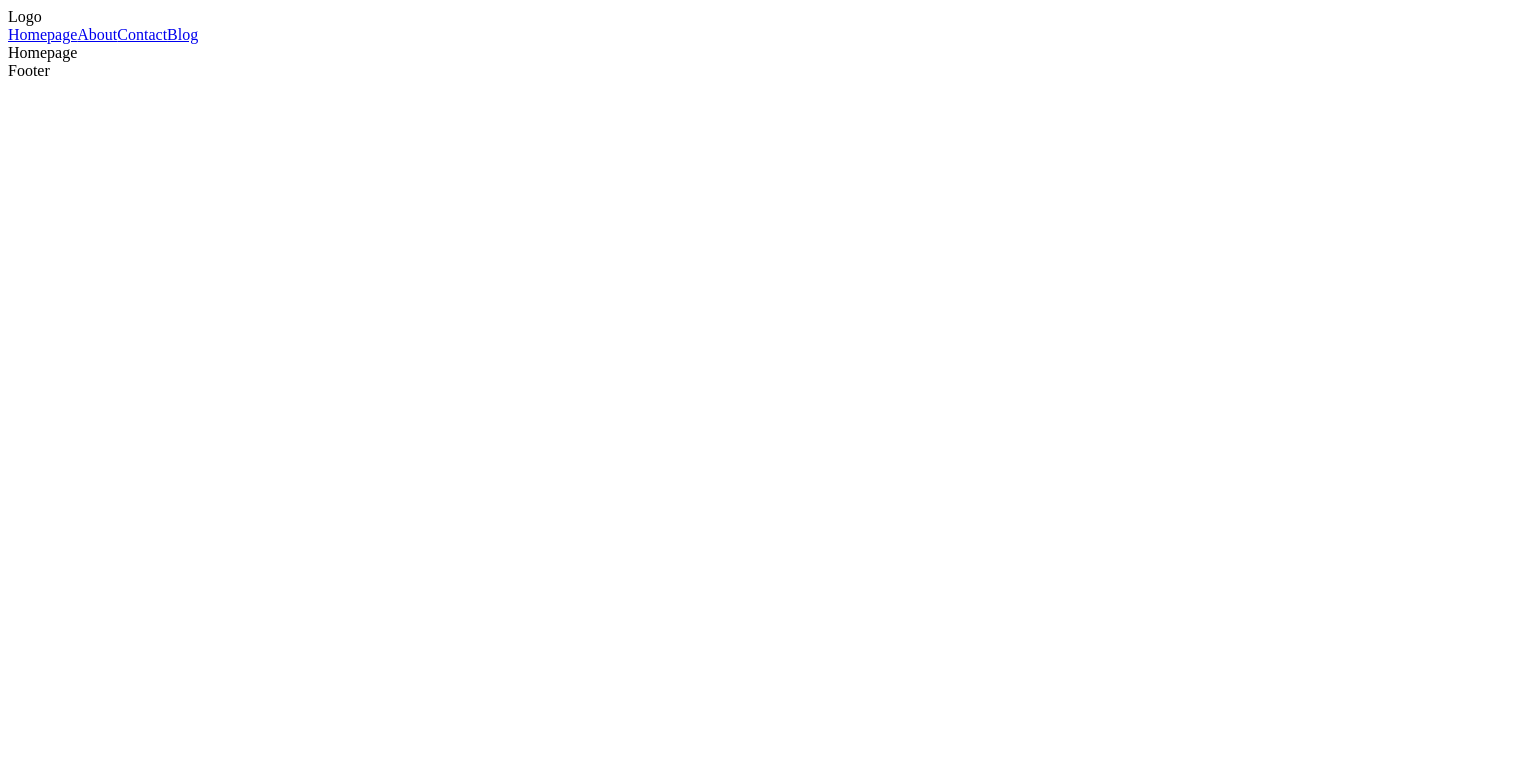
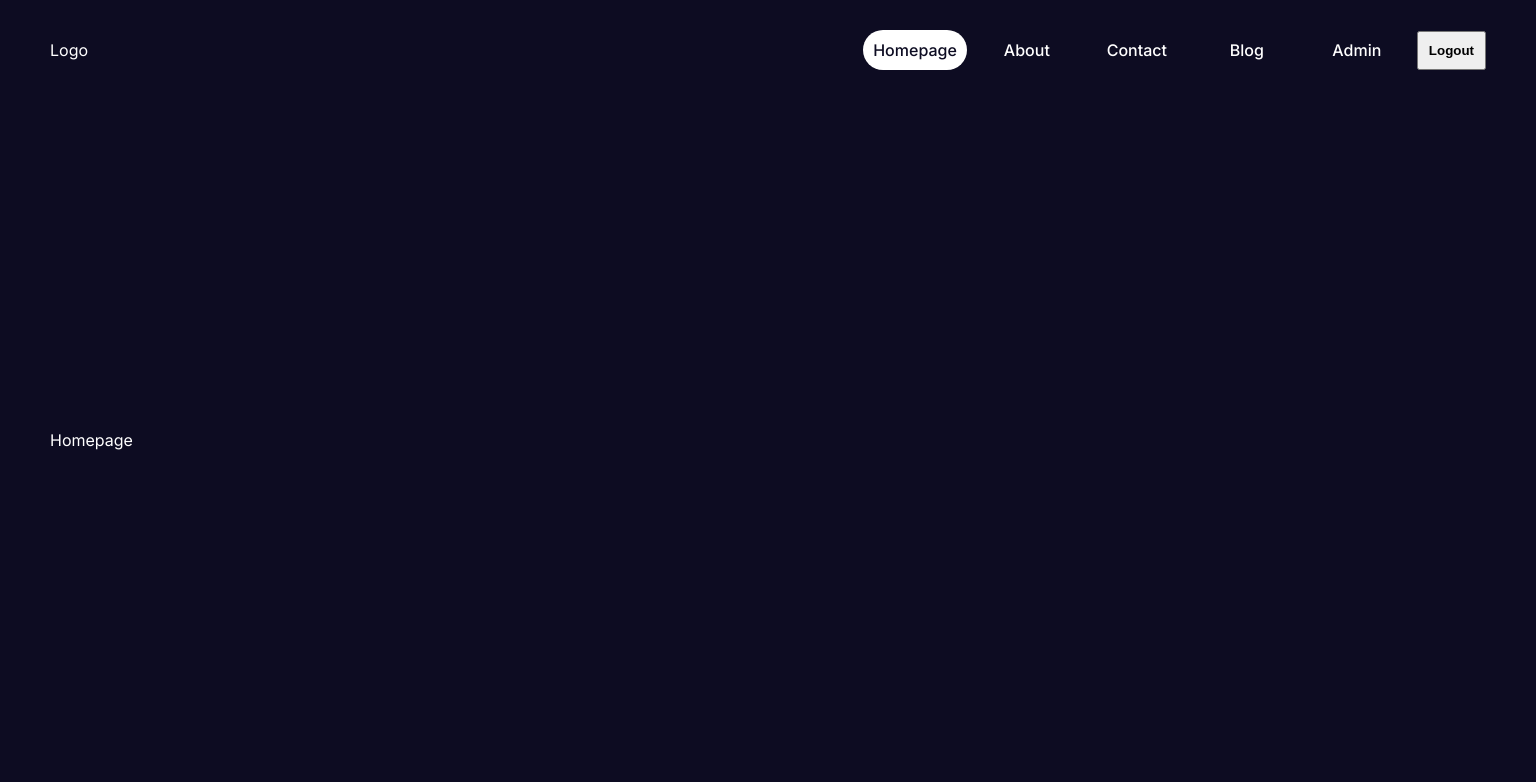
Before and after one commit to ketandogra/Next.js_14_Tutorial, a Next.js app: page / in a window 1280 px wide. Shown: the top 782 px of the page, 1536 px wide, since content can reach past the window. Built offline with nearby package versions, Linux system fonts and the light colour scheme.

Commit message:
added action class to active navbar link

```diff
--- a/src/app/globals.css
+++ b/src/app/globals.css
@@ -1,107 +1,34 @@
-:root {
-  --max-width: 1100px;
-  --border-radius: 12px;
-  --font-mono: ui-monospace, Menlo, Monaco, "Cascadia Mono", "Segoe UI Mono",
-    "Roboto Mono", "Oxygen Mono", "Ubuntu Monospace", "Source Code Pro",
-    "Fira Mono", "Droid Sans Mono", "Courier New", monospace;
-
-  --foreground-rgb: 0, 0, 0;
-  --background-start-rgb: 214, 219, 220;
-  --background-end-rgb: 255, 255, 255;
-
-  --primary-glow: conic-gradient(
-    from 180deg at 50% 50%,
-    #16abff33 0deg,
-    #0885ff33 55deg,
-    #54d6ff33 120deg,
-    #0071ff33 160deg,
-    transparent 360deg
-  );
-  --secondary-glow: radial-gradient(
-    rgba(255, 255, 255, 1),
-    rgba(255, 255, 255, 0)
-  );
-
-  --tile-start-rgb: 239, 245, 249;
-  --tile-end-rgb: 228, 232, 233;
-  --tile-border: conic-gradient(
-    #00000080,
-    #00000040,
-    #00000030,
-    #00000020,
-    #00000010,
-    #00000010,
-    #00000080
-  );
-
-  --callout-rgb: 238, 240, 241;
-  --callout-border-rgb: 172, 175, 176;
-  --card-rgb: 180, 185, 188;
-  --card-border-rgb: 131, 134, 135;
-}
-
-@media (prefers-color-scheme: dark) {
-  :root {
-    --foreground-rgb: 255, 255, 255;
-    --background-start-rgb: 0, 0, 0;
-    --background-end-rgb: 0, 0, 0;
-
-    --primary-glow: radial-gradient(rgba(1, 65, 255, 0.4), rgba(1, 65, 255, 0));
-    --secondary-glow: linear-gradient(
-      to bottom right,
-      rgba(1, 65, 255, 0),
-      rgba(1, 65, 255, 0),
-      rgba(1, 65, 255, 0.3)
-    );
-
-    --tile-start-rgb: 2, 13, 46;
-    --tile-end-rgb: 2, 5, 19;
-    --tile-border: conic-gradient(
-      #ffffff80,
-      #ffffff40,
-      #ffffff30,
-      #ffffff20,
-      #ffffff10,
-      #ffffff10,
-      #ffffff80
-    );
-
-    --callout-rgb: 20, 20, 20;
-    --callout-border-rgb: 108, 108, 108;
-    --card-rgb: 100, 100, 100;
-    --card-border-rgb: 200, 200, 200;
-  }
+:root{
+  --bg: #0d0c22;
+  --bgSoft: #2d2b42;
+  --text: white;
+  --textSoft: #e5e5e5;
+  --btn: #3673fd;
 }
 
 * {
+  margin: 0;
+  padding: 0;
   box-sizing: border-box;
-  padding: 0;
-  margin: 0;
 }
 
-html,
-body {
-  max-width: 100vw;
-  overflow-x: hidden;
+body{
+  background-color: var(--bg);
+  color: var(--text);
 }
 
-body {
-  color: rgb(var(--foreground-rgb));
-  background: linear-gradient(
-      to bottom,
-      transparent,
-      rgb(var(--background-end-rgb))
-    )
-    rgb(var(--background-start-rgb));
+a{
+  text-decoration: none;
+  color: inherit;
 }
 
-a {
-  color: inherit;
-  text-decoration: none;
+.container{
+  width: 1536px;
+  margin: auto;
+  padding-left: 50px;
+  padding-right: 50px;
+  min-height:100vh;
+  display: flex;
+  flex-direction: column;
+  justify-content: space-between;
 }
-
-@media (prefers-color-scheme: dark) {
-  html {
-    color-scheme: dark;
-  }
-}
--- a/src/app/layout.js
+++ b/src/app/layout.js
@@ -1,6 +1,9 @@
+import {Inter} from "next/font/google"
 import Footer from "@/components/footer/Footer";
 import Navbar from "@/components/navbar/Navbar";
+import "./globals.css";
 
+const inter = Inter({subsets:["latin"]});
 
 export const metadata = {
   title: "Create Next App",
@@ -9,12 +12,13 @@
 
 export default function RootLayout({ children }) {
   return (
-    <html>
-
-      <body>
-        <Navbar/>
-        {children}
-        <Footer/>
+    <html lang="en">
+      <body className={inter.className}>
+        <div className="container">
+          <Navbar />
+          {children}
+          <Footer />
+        </div>
       </body>
     </html>
   );
--- a/src/components/navbar/Navbar.jsx
+++ b/src/components/navbar/Navbar.jsx
@@ -1,9 +1,10 @@
 import Links from "./links/Links"
+import styles from "./navbar.module.css"
 
 
 const Navbar = () => {
   return (
-    <div>
+    <div className={styles.container}>
         <div>Logo</div>
         <div>
             <Links/>
--- a/src/components/navbar/links/Links.jsx
+++ b/src/components/navbar/links/Links.jsx
@@ -1,4 +1,7 @@
-import Link from "next/link";
+
+
+import styles from "./links.module.css"
+import NavLink from "./navLink/navLink";
 
 const Links = () => {
   const links = [
@@ -7,14 +10,17 @@
     { title: "Contact", path: "/contact" },
     { title: "Blog", path: "/blog" },
   ];
+  const session = true;
+  const isAdmin = true;
 
   return (
-    <div>
+    <div className={styles.links}>
       {links.map((link) => (
-        <Link href={link.path} key={link.title}>
-          {link.title}
-        </Link>
+        <NavLink item={link} key={link.title}/>
       ))}
+      {
+        session ? <> {isAdmin && (<NavLink item={{title: "Admin", path:"/admin"}} />)} <button className={styles.logout}>Logout</button> </> : (<NavLink item={{title: "Login", path:"/login"}} />)
+      }
     </div>
   );
 };
--- /dev/null
+++ b/src/components/navbar/links/links.module.css
@@ -0,0 +1,12 @@
+.links{
+    display: flex;
+    align-items: center;
+    gap: 10px;
+}
+
+.logout{
+    padding: 10px;
+    cursor: pointer;
+    font-weight: bold;
+
+}
--- /dev/null
+++ b/src/components/navbar/links/navLink/navLink.jsx
@@ -0,0 +1,14 @@
+"use client"
+
+import Link from "next/link"
+import styles from "./navLink.module.css"
+import { usePathname } from "next/navigation"
+
+const NavLink = ({item}) => {
+    const pathName = usePathname();
+  return (
+    <Link href={item.path} className={`${styles.container} ${pathName === item.path && styles.active}`} >{item.title}</Link>
+  )
+}
+
+export default NavLink
--- /dev/null
+++ b/src/components/navbar/links/navLink/navLink.module.css
@@ -0,0 +1,14 @@
+.container{
+    min-width: 100px;
+    padding: 10px;
+    border-radius: 20px;
+    font-weight: 500;
+    text-align: center;
+
+}
+
+.active{
+    background-color: var(--text);
+    color: var(--bg);
+
+}
--- /dev/null
+++ b/src/components/navbar/navbar.module.css
@@ -0,0 +1,11 @@
+.container{
+    height: 100px;
+    display: flex;
+    align-items: center;
+    justify-content: space-between;
+  }
+
+  .logo{
+    font-size: 30px;
+    font-weight: bold;
+  }
```
